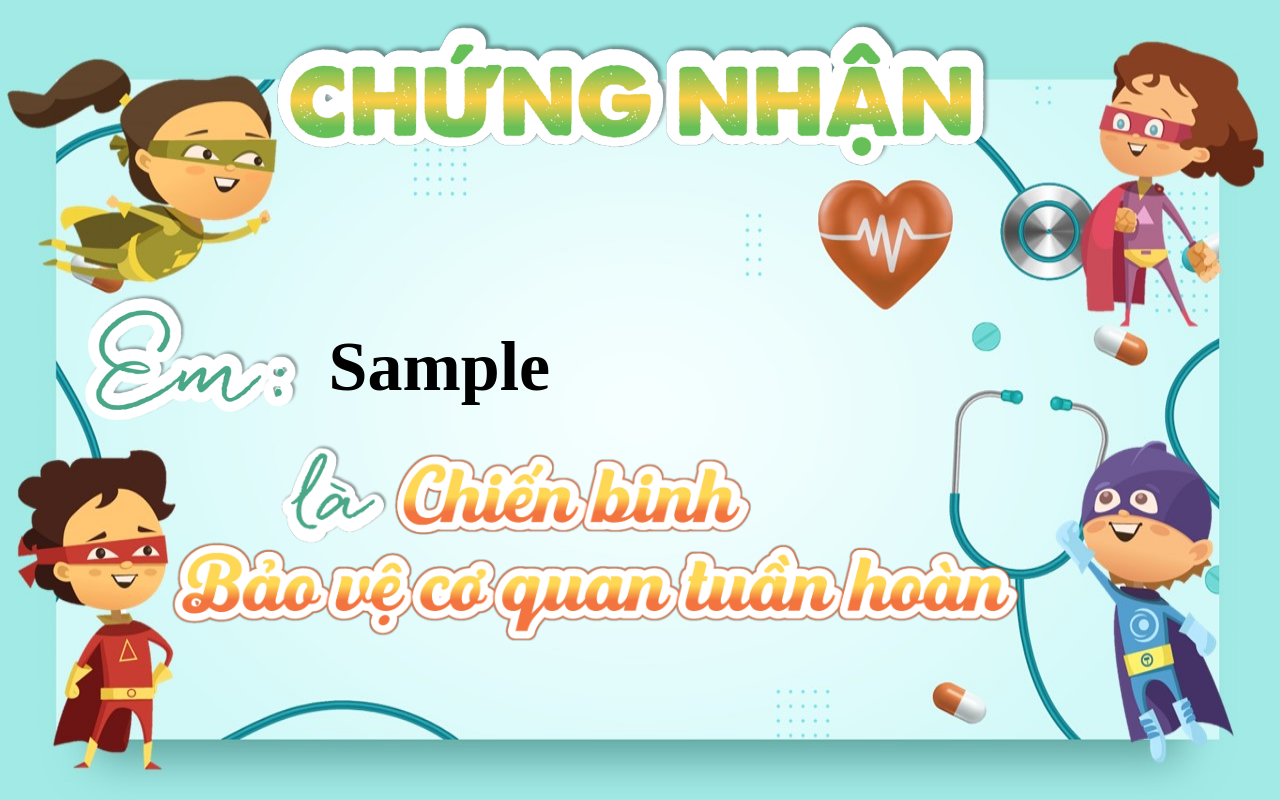
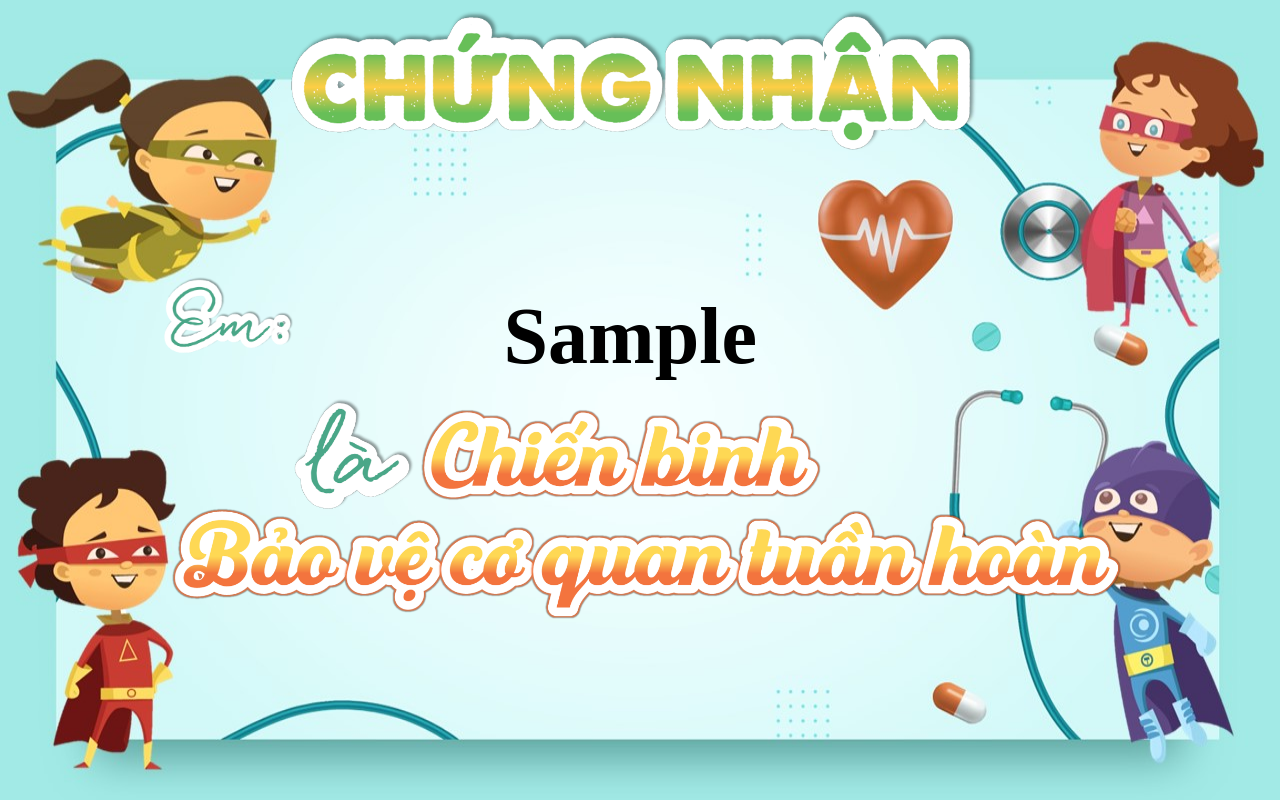
Before and after one commit to ndxbinh1922001/duyen, a plain HTML site: page index.html in a window 1280 px wide. Both pictures are taken after typing "Sample" into the empty fields and a click on the button "Nhập". Drawn offline with Linux system fonts and the light colour scheme.

Commit message:
second commit

```diff
--- a/index.html
+++ b/index.html
@@ -53,11 +53,11 @@
         }
 
         #bang-khen {
-            font-size: 70px;
+            font-size: 10vh;
             font-weight: 800;
             font-family: 'Times New Roman', Times, serif;
-            width: 80vw;
-            text-align: left;
+            width: 50vw;
+            text-align: center;
             margin: 0;
         }
 
@@ -66,14 +66,15 @@
         }
 
         #phieukhen {
-            margin-top: 10px;
-            height: 150px;
+            /* margin-top: 10px; */
+            height: 18vh;
         }
 
 
         #dahoanthanh {
-            height: 200px;
-            margin-left: -100px;
+            height: 28vh;
+            margin-left: 0;
+            margin-top: 0;
         }
 
         #content {
@@ -94,8 +95,9 @@
         }
 
         #em {
-            height: 200px;
-            margin-bottom: -50px;
+            height: 15vh;
+            margin-bottom: 0;
+            margin-left: 10vw;
         }
 
         #name-em {
@@ -103,7 +105,9 @@
             flex-direction: row;
             align-items: center;
             justify-content: start;
-            margin-left: 30px;
+            margin-left: 0vw;
+            margin-right: 0vw;
+            margin-top: 15vh;
         }
     </style>
 </head>
@@ -161,6 +165,7 @@
             btnSave.hidden = true;
             nhapten.hidden = true;
             content.hidden = false
+            content.style.display = "none"
             tag_p.hidden = false;
             phieukhen.hidden = false;
             dahoanthanh.hidden = false;
```
